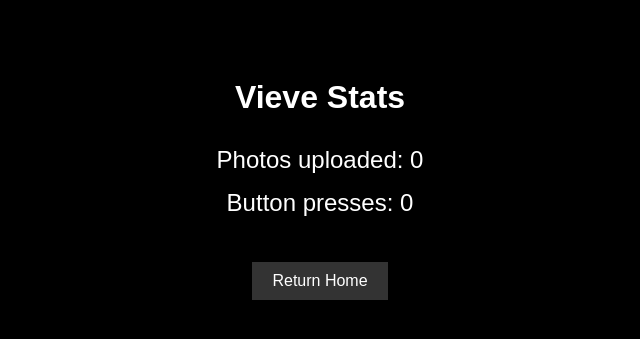
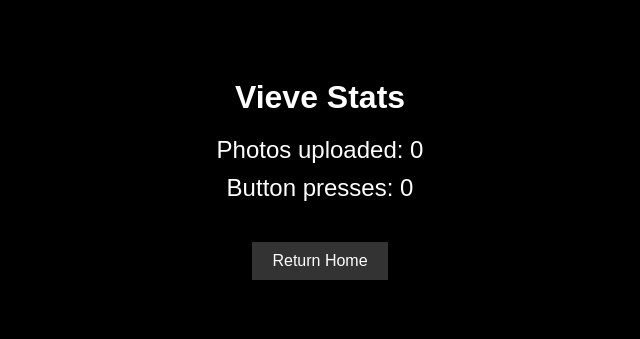
Before and after one commit to ctscreweder/vieve, a Flask app: page /stats in a window 1280 px wide. Shown: the top 339 px of the page, without its empty margins (320-960 px from the left). Run offline with Flask 3, Linux system fonts and the light colour scheme; data that the repository does not hold is empty; parts of the project's set-up code (start-up, migrations or seed data) failed here and were passed over.

Commit message:
Update stats.html

```diff
--- a/roles/vieve/files/app/templates/stats.html
+++ b/roles/vieve/files/app/templates/stats.html
@@ -1,45 +1,23 @@
 <!DOCTYPE html>
 <html>
 <head>
-  <title>Vieve Stats</title>
-  <link rel="stylesheet" href="/static/style.css">
+  <title>Stats</title>
   <style>
-    body {
-      background-color: black;
-      color: white;
-      font-family: Arial, sans-serif;
-      text-align: center;
-      padding-top: 50px;
-    }
-    h1 {
-      margin-bottom: 30px;
-    }
-    .stat {
-      font-size: 24px;
-      margin: 15px 0;
-    }
-    .return-home {
-      margin-top: 40px;
-    }
-    .return-home button {
-      padding: 10px 20px;
-      font-size: 16px;
-      background-color: #333;
-      color: white;
-      border: none;
-      cursor: pointer;
-    }
+    body { background-color: black; color: white; font-family: Arial, sans-serif; text-align: center; padding-top: 50px; }
+    h1, h2 { margin-bottom: 20px; }
+    .stat { font-size: 24px; margin: 10px 0; }
   </style>
 </head>
 <body>
   <h1>Vieve Stats</h1>
   <div class="stat">Photos uploaded: {{ photo_count }}</div>
   <div class="stat">Button presses: {{ event_count }}</div>
-
-  <div class="return-home">
-    <form action="/" method="get">
-      <button>Return Home</button>
-    </form>
-  </div>
+<div style="text-align:center; margin-top:40px;">
+  <form action="/" method="get">
+    <button style="padding:10px 20px; font-size:16px; background-color:#333; color:white; border:none; cursor:pointer;">
+      Return Home
+    </button>
+  </form>
+</div>
 </body>
 </html>
```
